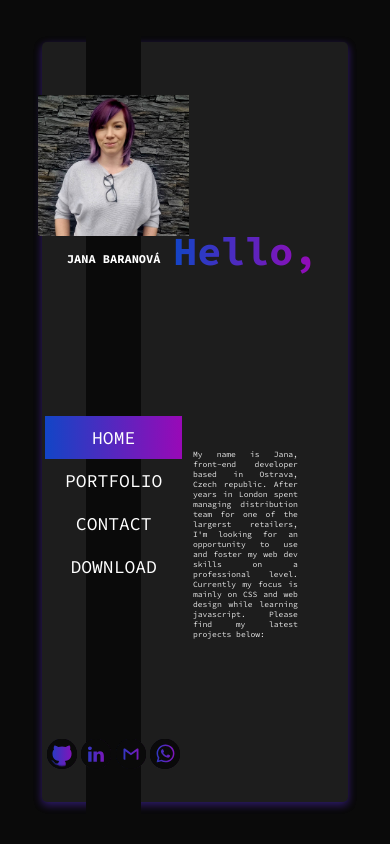
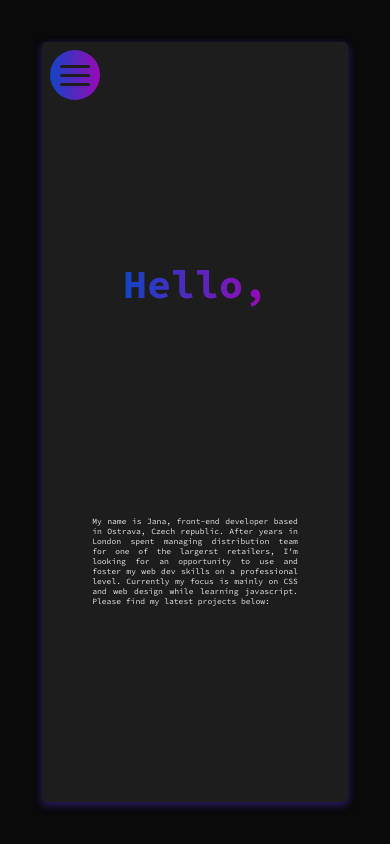
Before and after one commit to slothicorn/my-personal-website, a website: page index.html in a window 390 px wide. Drawn offline with nearby package versions, Linux system fonts and the light colour scheme.

Commit message:
navigation - open/close styles added

```diff
--- a/index.html
+++ b/index.html
@@ -24,12 +24,13 @@
     <title>CV -Jana Baranová</title>
   </head>
   <body>
-    <header id="header" class="header">
-      <section id="profile" class="profile header__profile">
-        <div class="profile__image"></div>
-        <h3 class="profile__name" id="profile__name">Jana Baranová</h3>
+    <header class="header" id="header">
+      <div class="header__wrapper" id="header__wrapper">
+        <section class="header__profile">
+          <div class="header__image"></div>
+          <h3 class="header__name">Jana Baranová</h3>
         </section>
-      <nav id="navigation" class="navigation header__navigation">
+        <nav class="navigation header__navigation">
           <ul id="navigation__list" class="navigation__list">
             <li class="navigation__item">Home</li>
             <li class="navigation__item">Portfolio</li>
@@ -37,7 +38,7 @@
             <li class="navigation__item">Download</li>
           </ul>
         </nav>
-      <section id="socials" class="socials header__socials">
+        <section class="socials header__socials">
           <div class="socials__links">
             <a
               href="https://github.com/slothicorn"
@@ -77,8 +78,13 @@
             </a>
           </div>
         </section>
+      </div>
+      <div class="hamburger header__hmb" id="hamburger">
+        <span class="hamburger__line"></span>
+      </div>
+      <div class="header__curtain" id="header__curtain"></div>
     </header>
-    <main id="main" class="main">
+    <main class="main">
       <div id="swiperMain" class="main__container swiper">
         <div class="swiper-wrapper wrapper">
           <section class="section home swiper-slide">
--- /dev/null
+++ b/sass/components/_hamburger.scss
@@ -0,0 +1,43 @@
+.hamburger {
+  display: grid;
+  place-content: center;
+  width: 5rem;
+  height: 5rem;
+  border-radius: 50%;
+  background: $bg-gradient;
+  cursor: pointer;
+  display: none;
+
+  @include respond(tab-port) {
+    display: grid;
+  }
+
+  &__line {
+    display: block;
+    width: 3rem;
+    height: 0.3rem;
+    background: $color-main-background;
+    border-radius: 999px;
+    position: relative;
+
+    &::before {
+      content: "";
+      position: absolute;
+      width: 3rem;
+      height: 0.3rem;
+      top: -0.9rem;
+      background: $color-main-background;
+      border-radius: 999px;
+    }
+
+    &::after {
+      content: "";
+      position: absolute;
+      width: 3rem;
+      height: 0.3rem;
+      top: 0.9rem;
+      background: $color-main-background;
+      border-radius: 999px;
+    }
+  }
+}
--- a/sass/layout/_header.scss
+++ b/sass/layout/_header.scss
@@ -1,24 +1,42 @@
 .header {
+  $block: &;
+
   grid-column: 3 / span 2;
   grid-row: 1 / -1;
   z-index: 10;
   height: 100vh;
-  width: 95%;
+  width: 100%;
 
-  background-color: $color-header-background;
+  &__wrapper {
+    height: 100%;
+    min-width: min-content;
     display: grid;
     grid-template-columns: minmax(min-content, 1fr);
     justify-self: center;
     align-content: space-around;
     justify-content: center;
+    background-color: $color-header-background;
+    z-index: 998;
+    position: relative;
 
-  .profile {
+    @include respond(tab-port) {
+      transform: translateX(-450%);
+
+      transition: all 0.4s ease;
+    }
+
+    &.is-open {
+      transform: translateX(0%);
+    }
+  }
+
+  &__profile {
     display: flex;
     flex-direction: column;
     align-items: center;
+  }
 
   &__image {
-      // height: 30rem;
     width: 110%;
     background-image: url(/img/profile_img.jpg);
     background-size: cover;
@@ -34,28 +52,32 @@
     text-transform: uppercase;
     margin-top: 1.5rem;
   }
+
+  &__hmb {
+    position: fixed;
+    inset: 5rem auto auto 5rem;
+    z-index: 999;
+    display: none;
+
+    @include respond(tab-port) {
+      display: grid;
+    }
   }
 
-  .socials {
-    &__links {
-      display: flex;
-      justify-content: space-around;
-      flex-direction: row;
+  &__curtain {
+    background: transparent;
+    position: fixed;
+    inset: 0;
+    z-index: 997;
+    pointer-events: none;
+
+    transition: all 0.2s ease;
   }
 
-    &__link:link,
-    &__link:visited {
-      display: inline-block;
-      border-radius: 50%;
-      width: 3rem;
-      height: 3rem;
-
-      transition: all 0.2s ease;
-
-      &:hover {
-        transform: translateY(-2px);
-        box-shadow: 0 3px 8px $color-blue;
+  &.is-open {
+    :where(#{$block}__curtain) {
+      background: rgba(0, 0, 0, 0.7);
+      pointer-events: initial;
     }
   }
 }
-}
--- a/sass/layout/_main.scss
+++ b/sass/layout/_main.scss
@@ -33,5 +33,9 @@
     grid-row: 1 / span 1;
     color: $font-color-white;
     margin: 1rem;
+
+    @include respond(tab-port) {
+      grid-column: 1 / -1;
+    }
   }
 }
--- /dev/null
+++ b/sass/layout/_socials.scss
@@ -0,0 +1,22 @@
+.socials {
+  &__links {
+    display: flex;
+    justify-content: space-around;
+    flex-direction: row;
+  }
+
+  &__link:link,
+  &__link:visited {
+    display: inline-block;
+    border-radius: 50%;
+    width: 3rem;
+    height: 3rem;
+
+    transition: all 0.2s ease;
+
+    &:hover {
+      transform: translateY(-2px);
+      box-shadow: 0 3px 8px $color-blue;
+    }
+  }
+}
--- a/sass/main.scss
+++ b/sass/main.scss
@@ -7,6 +7,7 @@
 
 @import "components/bullets";
 @import "components/buttons";
+@import "components/hamburger";
 @import "components/icons";
 
 @import "layout/contact";
@@ -18,4 +19,5 @@
 @import "layout/main";
 @import "layout/navigation";
 @import "layout/portfolioSlides";
+@import "layout/socials";
 @import "layout/swiper";
```
Also changed, not shown: sass/main.css, 1 other file. Lines whose indentation alone changed are shown as unchanged.
